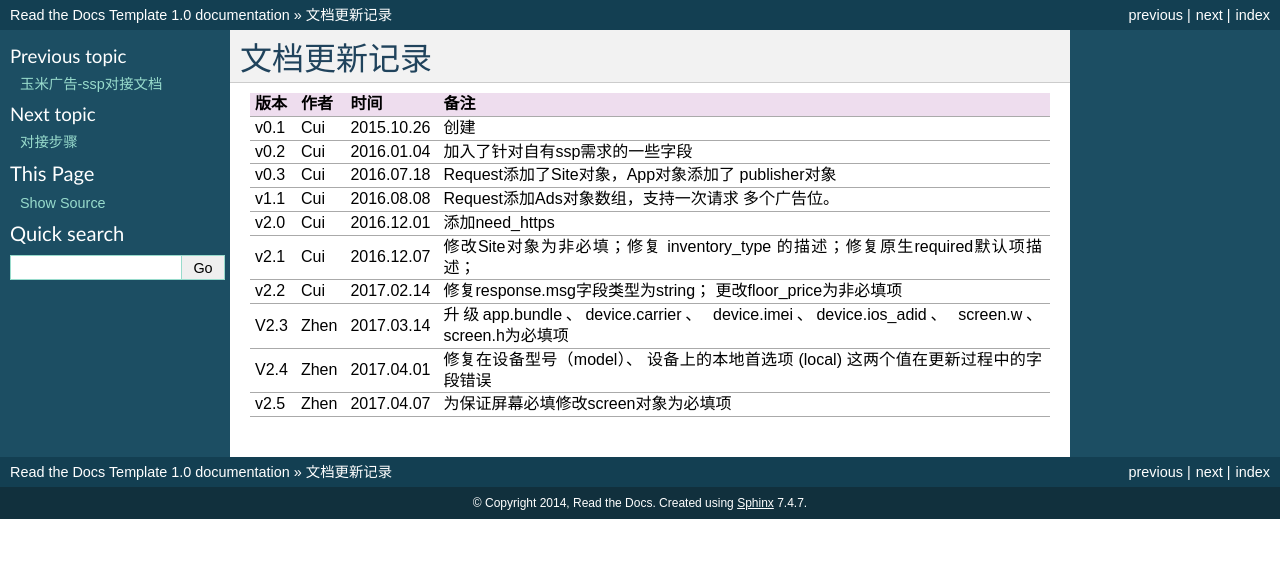
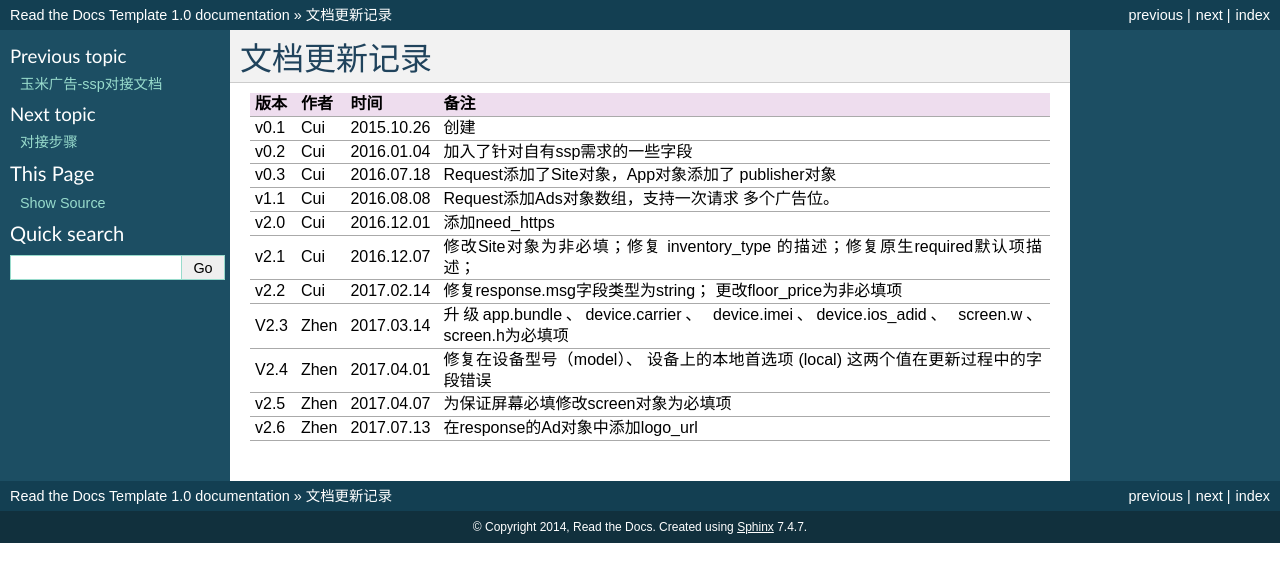
Before and after one commit to yumimobi/adx_ssp_doc, a Sphinx documentation site: the page built from docs/a-first.rst, in a window 1280 px wide. Shown: the top 582 px of the page. Built offline with Sphinx 7.4.7, drawn with Linux system fonts in a browser that asks for light colours.

Commit message:
增加返回角标资源

```diff
--- a/docs/a-first.rst
+++ b/docs/a-first.rst
@@ -34,3 +34,5 @@
 +---------------+----------+------------+--------------------------------------+
 | v2.5          | Zhen     | 2017.04.07 | 为保证屏幕必填修改screen对象为必填项 |
 +---------------+----------+------------+--------------------------------------+
+| v2.6          | Zhen     | 2017.07.13 | 在response的Ad对象中添加logo_url     |
++---------------+----------+------------+--------------------------------------+
```
